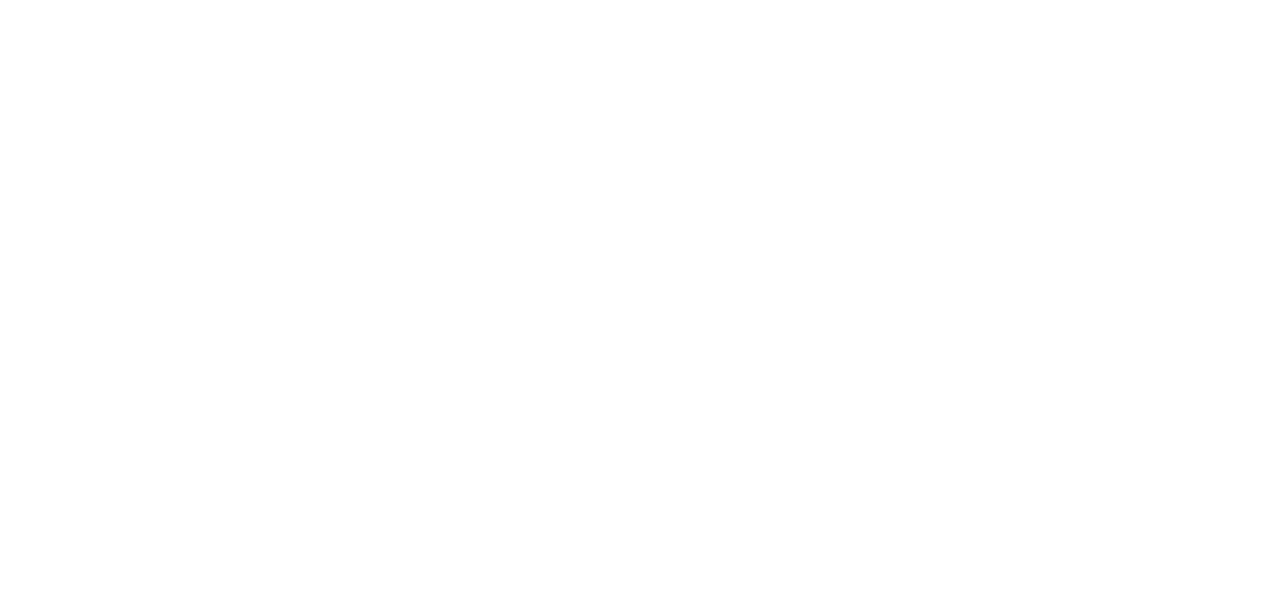
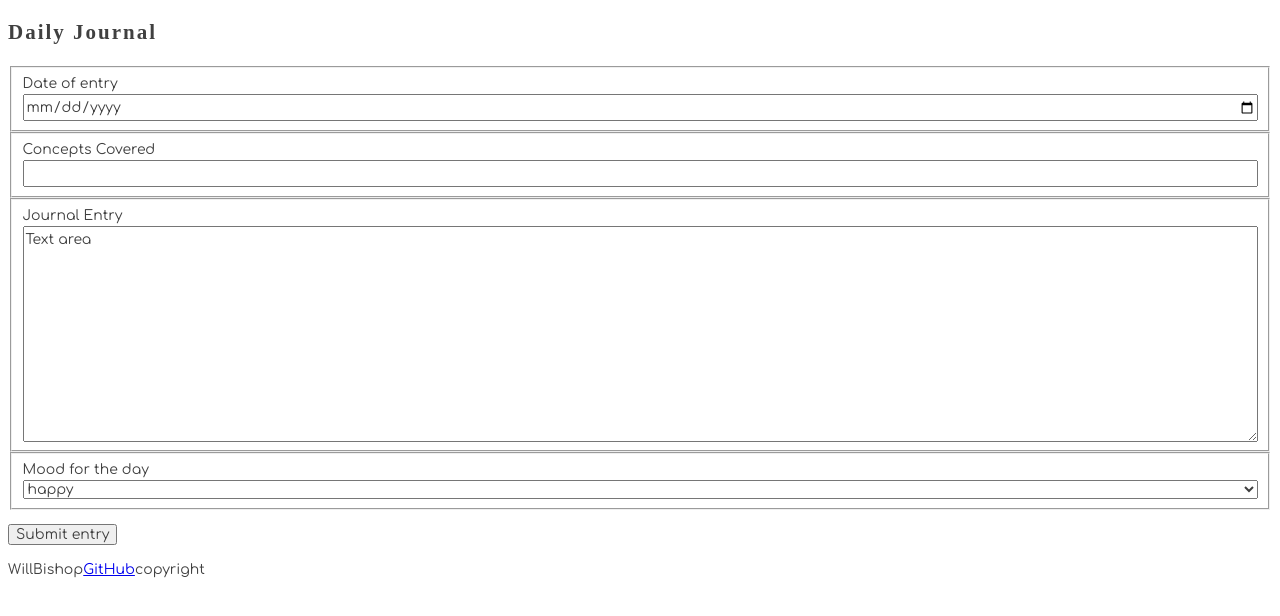
Before and after one commit to billwishop/nss-daily-journal, a plain HTML site: page index.html in a window 1280 px wide. Drawn offline with Linux system fonts and the light colour scheme; a web font is replaced by a local one.

Commit message:
Added basic form template.

```diff
--- a/index.html
+++ b/index.html
@@ -1,5 +1,6 @@
 <!doctype html>
 <html lang="en">
+
 <head>
     <meta charset="utf-8">
     <title>Daily Journal</title>
@@ -7,10 +8,58 @@
 </head>
 
 <body>
+    <header>
+
+        <!-- White square with name -->
+        <div></div>
+
+        <!-- Purple rectangle with logo -->
+        <div></div>
+
+    </header>
+
     <main id="container">
+
+        <section>
+
+            <h2>Daily Journal</h2>
+
+            <div>
+                <fieldset class="journal__field">
+                    <label for="journalDate">Date of entry</label>
+                    <input type="date" name="journalDate" id="journalDate" required="true">
+                </fieldset>
+                <form action="">
+                    <fieldset class="journal__field">
+                        <label for="concepts">Concepts Covered</label>
+                        <input type="text" name="title" id="title" required="true">
+                    </fieldset>
+                    <fieldset class="journal__field">
+                        <label for="entry">Journal Entry</label>
+                        <textarea name="" id="" cols="30" rows="10">Text area</textarea>
+                    </fieldset>
+                    <fieldset class="journal__field">
+                        <label for="">Mood for the day</label>
+                        <select name="mood" id="mood">
+                            <option value="happy">happy</option>
+                            <option value="sad">sad</option>
+                            <option value="content">content</option>
+                            <option value="angry">angry</option>
+                            <option value="tired">tired</option>
+                        </select>
+                    </fieldset>
+                    <input type="button" value="Submit entry" class="submit">
+                </form>
+            </div>
+        </section>
 
     </main>
 
+    <footer>
+        <p>WillBishop<a href="https://github.com/billwishop">GitHub</a>copyright</p>
+    </footer>
+
     <script type="module" src="./scripts/main.js"></script>
 </body>
+
 </html>
--- a/styles/main.css
+++ b/styles/main.css
@@ -17,3 +17,12 @@ h1,h2,h3,h4,h5,h6 {
   font-family: "Patua One", serif;
   letter-spacing: 2px;
 }
+
+.journal__field {
+	display: flex;
+	flex-flow: column;
+}
+
+.submit {
+	margin-top: 1em;
+}
```
Lines whose indentation alone changed are shown as unchanged.
